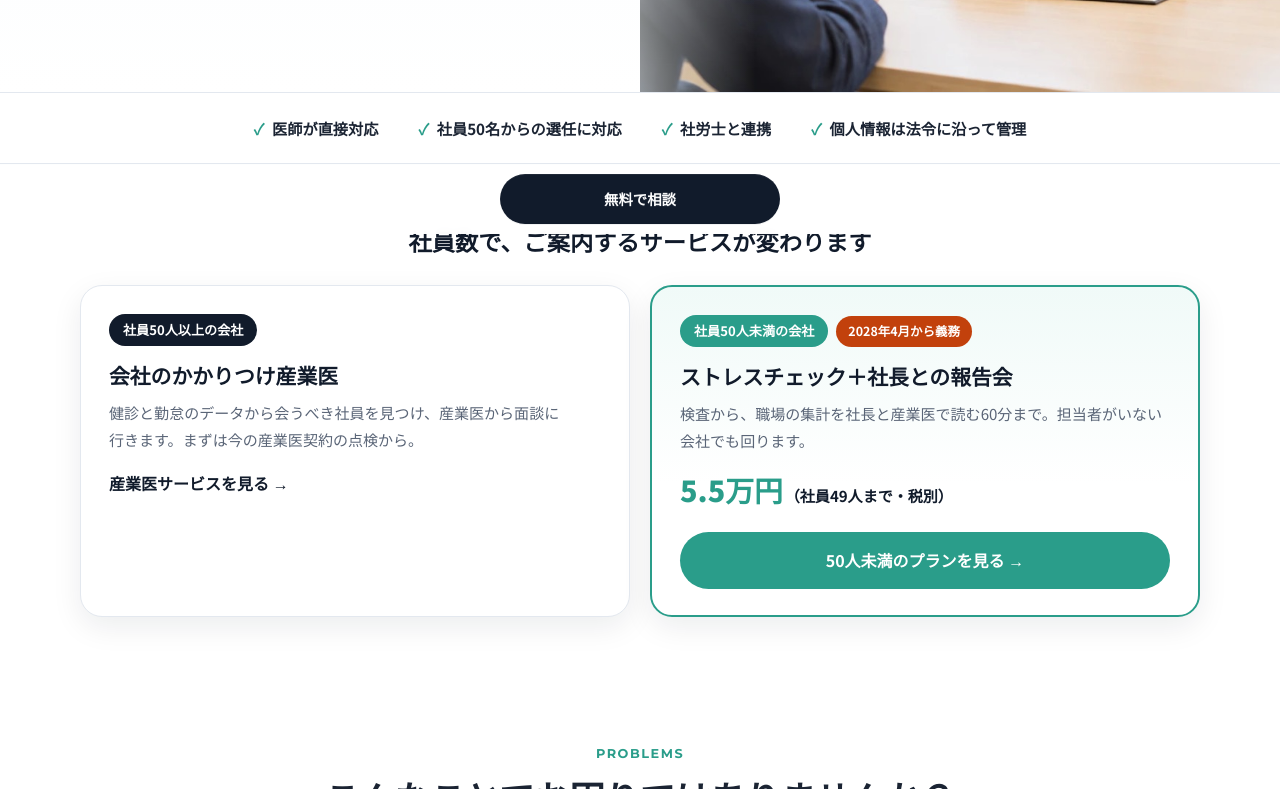
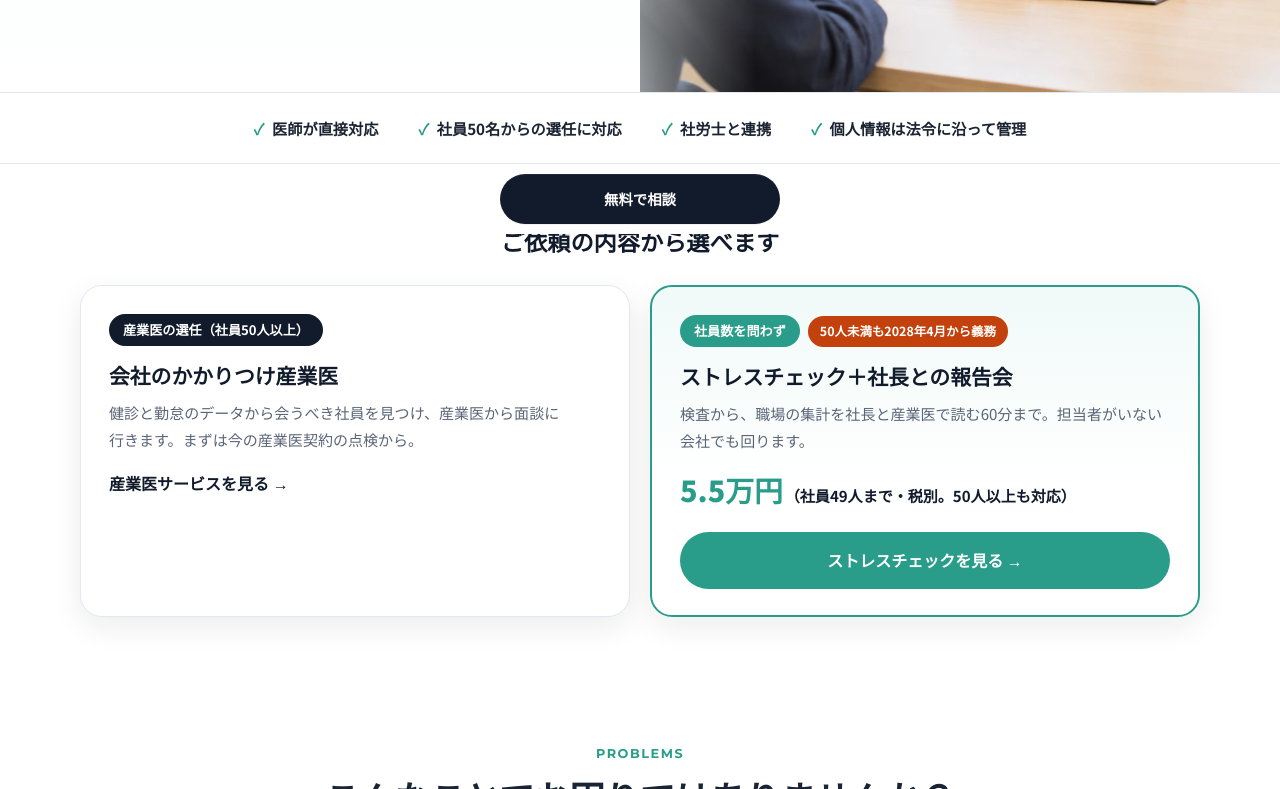
Before and after one commit to tisobesoushin-bit/MedNavi, a plain HTML site: page index.html in a window 1280 px wide. Shown: the part 644-1433 px from the top of the page. Drawn offline with Linux system fonts and the light colour scheme.

Commit message:
トップ：自己紹介に肩書き、ストレスチェックを社員数を問わない案内に

```diff
--- a/index.html
+++ b/index.html
@@ -345,7 +345,7 @@ body{padding-bottom:72px}
       </ul>
       <div class="gnav-cta">
         <a href="#contact" class="main">無料相談を申し込む</a>
-        <a href="lp-stresscheck/" class="sub">50人未満のストレスチェック</a>
+        <a href="lp-stresscheck/" class="sub">ストレスチェック</a>
       </div>
     </nav>
     <a href="#contact" class="cta">無料で相談</a>
@@ -384,20 +384,20 @@ body{padding-bottom:72px}
 <!-- ROUTER：会社の規模で選ぶ -->
 <section class="router" id="router">
   <div class="container">
-    <p class="router-head">社員数で、ご案内するサービスが変わります</p>
+    <p class="router-head">ご依頼の内容から選べます</p>
     <div class="router-grid">
       <a href="#service" class="route">
-        <span class="size">社員50人以上の会社</span>
+        <span class="size">産業医の選任（社員50人以上）</span>
         <h3>会社のかかりつけ産業医</h3>
         <p>健診と勤怠のデータから会うべき社員を見つけ、産業医から面談に行きます。まずは今の産業医契約の点検から。</p>
         <span class="more">産業医サービスを見る →</span>
       </a>
       <a href="lp-stresscheck/" class="route route-sc">
-        <span class="size">社員50人未満の会社</span><span class="flag">2028年4月から義務</span>
+        <span class="size">社員数を問わず</span><span class="flag">50人未満も2028年4月から義務</span>
         <h3>ストレスチェック＋社長との報告会</h3>
         <p>検査から、職場の集計を社長と産業医で読む60分まで。担当者がいない会社でも回ります。</p>
-        <p class="price"><b>5.5万円</b>（社員49人まで・税別）</p>
-        <span class="more btn-sc">50人未満のプランを見る →</span>
+        <p class="price"><b>5.5万円</b>（社員49人まで・税別。50人以上も対応）</p>
+        <span class="more btn-sc">ストレスチェックを見る →</span>
       </a>
     </div>
   </div>
```
